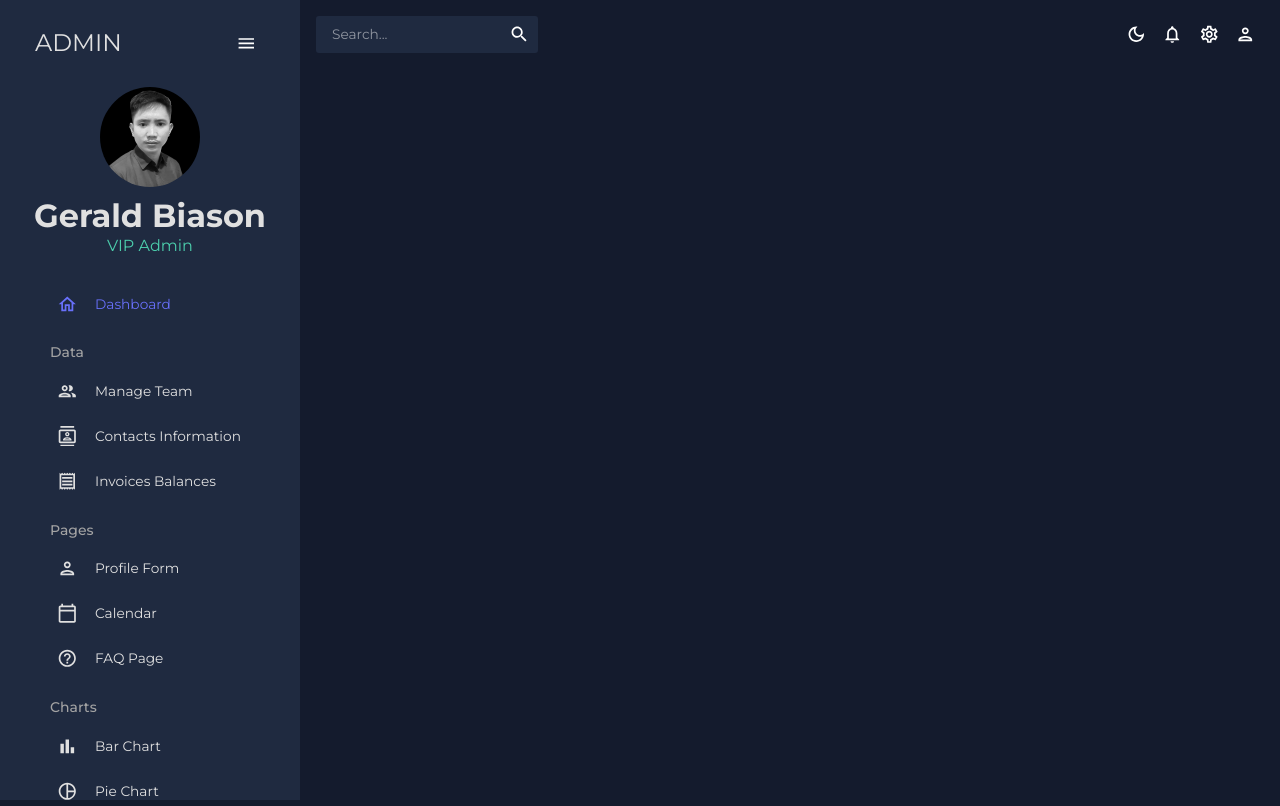
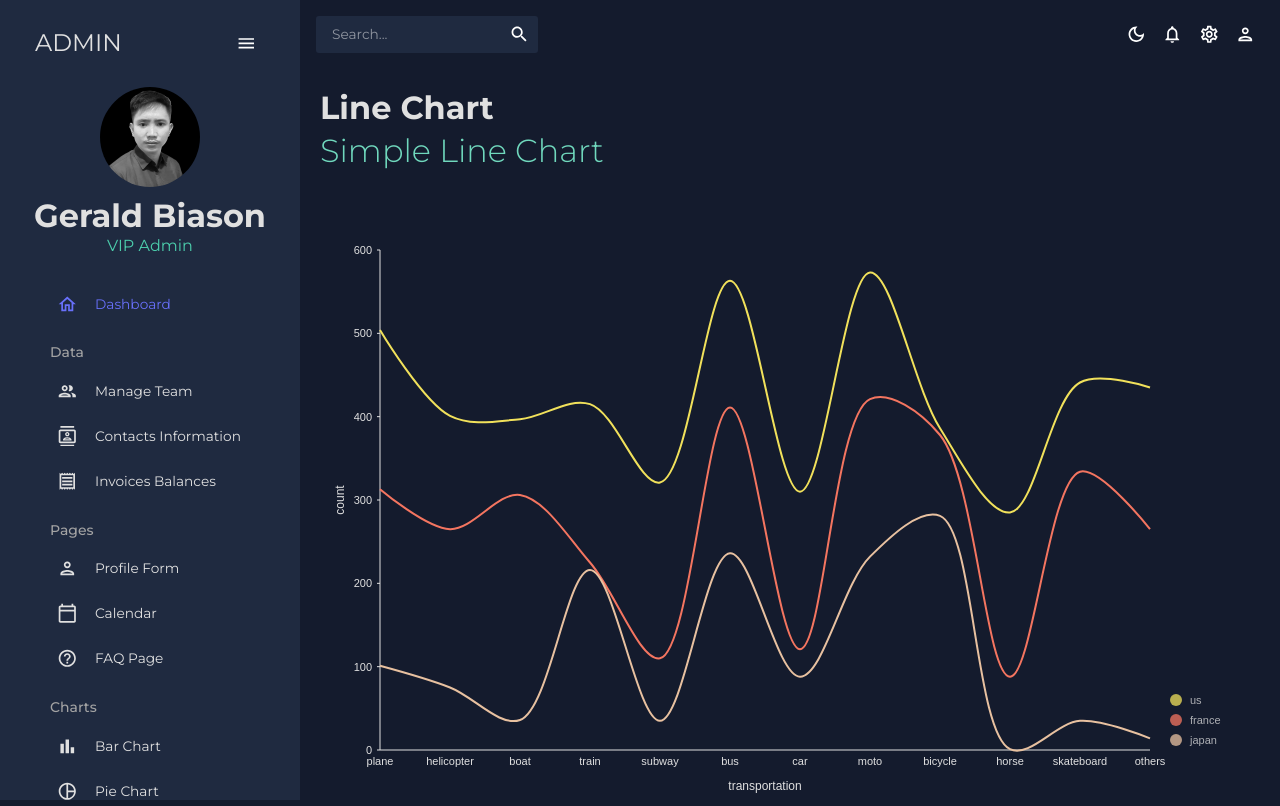
Before and after one commit to norrico31/dashboard-mui, a React (Create React App) app: page /line in a window 1280 px wide. Built offline with nearby package versions, Linux system fonts and the light colour scheme.

Commit message:
nivo line chart

```diff
--- a/src/App.js
+++ b/src/App.js
@@ -11,7 +11,7 @@
 import Form from "./scenes/form"
 import Calendar from "./scenes/calendar"
 import Bar from "./scenes/bar"
-// import Line from "./scenes/line"
+import Line from "./scenes/line"
 import Pie from "./scenes/pie"
 import FAQ from "./scenes/faq"
 // import Geography from "./scenes/geography"
@@ -36,7 +36,7 @@
 							<Route path="/calendar" element={<Calendar />} />
 							<Route path="/bar" element={<Bar />} />
 							<Route path="/pie" element={<Pie />} />
-							{/* <Route path="/line" element={<Line />} /> */}
+							<Route path="/line" element={<Line />} />
 							<Route path="/faq" element={<FAQ />} />
 							{/* <Route path="/geography" element={<Geography />} /> */}
 						</Routes>
--- /dev/null
+++ b/src/components/LineChart.jsx
@@ -0,0 +1,117 @@
+import { ResponsiveLine } from "@nivo/line";
+import { useTheme } from "@mui/material";
+import { tokens } from "../utils/theme";
+import { mockLineData as data } from "../data/mockData";
+
+const LineChart = ({ isCustomLineColors = false, isDashboard = false }) => {
+  const theme = useTheme();
+  const colors = tokens(theme.palette.mode);
+
+  return (
+    <ResponsiveLine
+      data={data}
+      theme={{
+        axis: {
+          domain: {
+            line: {
+              stroke: colors.grey[100],
+            },
+          },
+          legend: {
+            text: {
+              fill: colors.grey[100],
+            },
+          },
+          ticks: {
+            line: {
+              stroke: colors.grey[100],
+              strokeWidth: 1,
+            },
+            text: {
+              fill: colors.grey[100],
+            },
+          },
+        },
+        legends: {
+          text: {
+            fill: colors.grey[100],
+          },
+        },
+        tooltip: {
+          container: {
+            color: colors.primary[500],
+          },
+        },
+      }}
+      colors={isDashboard ? { datum: "color" } : { scheme: "nivo" }} // added
+      margin={{ top: 50, right: 110, bottom: 50, left: 60 }}
+      xScale={{ type: "point" }}
+      yScale={{
+        type: "linear",
+        min: "auto",
+        max: "auto",
+        stacked: true,
+        reverse: false,
+      }}
+      yFormat=" >-.2f"
+      curve="catmullRom"
+      axisTop={null}
+      axisRight={null}
+      axisBottom={{
+        orient: "bottom",
+        tickSize: 0,
+        tickPadding: 5,
+        tickRotation: 0,
+        legend: isDashboard ? undefined : "transportation", // added
+        legendOffset: 36,
+        legendPosition: "middle",
+      }}
+      axisLeft={{
+        orient: "left",
+        tickValues: 5, // added
+        tickSize: 3,
+        tickPadding: 5,
+        tickRotation: 0,
+        legend: isDashboard ? undefined : "count", // added
+        legendOffset: -40,
+        legendPosition: "middle",
+      }}
+      enableGridX={false}
+      enableGridY={false}
+      pointSize={8}
+      pointColor={{ theme: "background" }}
+      pointBorderWidth={2}
+      pointBorderColor={{ from: "serieColor" }}
+      pointLabelYOffset={-12}
+      useMesh={true}
+      legends={[
+        {
+          anchor: "bottom-right",
+          direction: "column",
+          justify: false,
+          translateX: 100,
+          translateY: 0,
+          itemsSpacing: 0,
+          itemDirection: "left-to-right",
+          itemWidth: 80,
+          itemHeight: 20,
+          itemOpacity: 0.75,
+          symbolSize: 12,
+          symbolShape: "circle",
+          symbolBorderColor: "rgba(0, 0, 0, .5)",
+          effects: [
+            {
+              on: "hover",
+              style: {
+                itemBackground: "rgba(0, 0, 0, .03)",
+                itemOpacity: 1,
+              },
+            },
+          ],
+        },
+      ]}
+    />
+  );
+};
+
+export default LineChart;
--- /dev/null
+++ b/src/scenes/line/index.jsx
@@ -0,0 +1,16 @@
+import { Box } from "@mui/material";
+import Header from "../../components/Header";
+import LineChart from "../../components/LineChart";
+
+const Line = () => {
+  return (
+    <Box m="20px">
+      <Header title="Line Chart" subtitle="Simple Line Chart" />
+      <Box height="75vh">
+        <LineChart />
+      </Box>
+    </Box>
+  );
+};
+
+export default Line;
```
